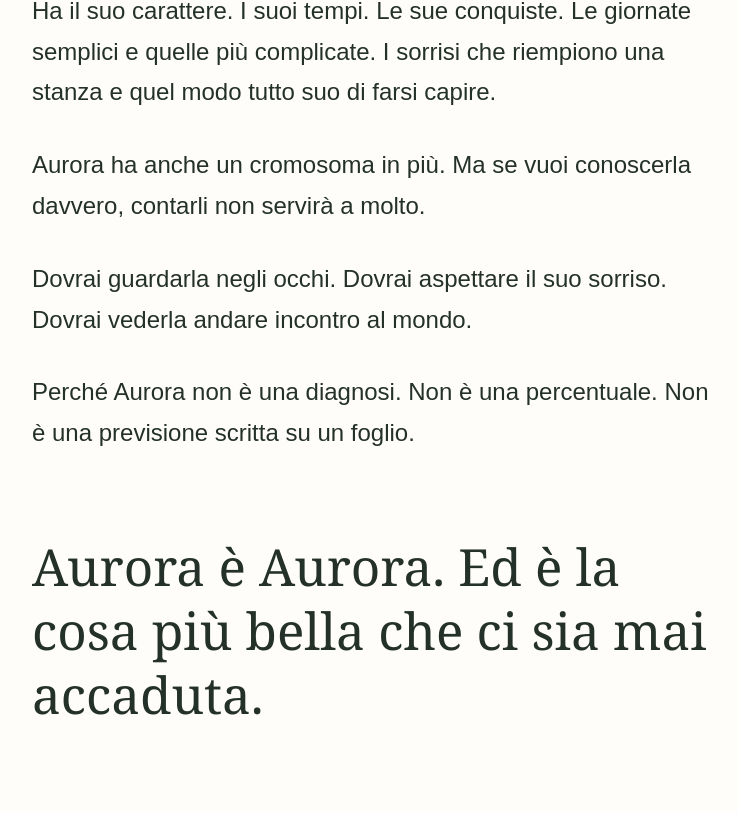
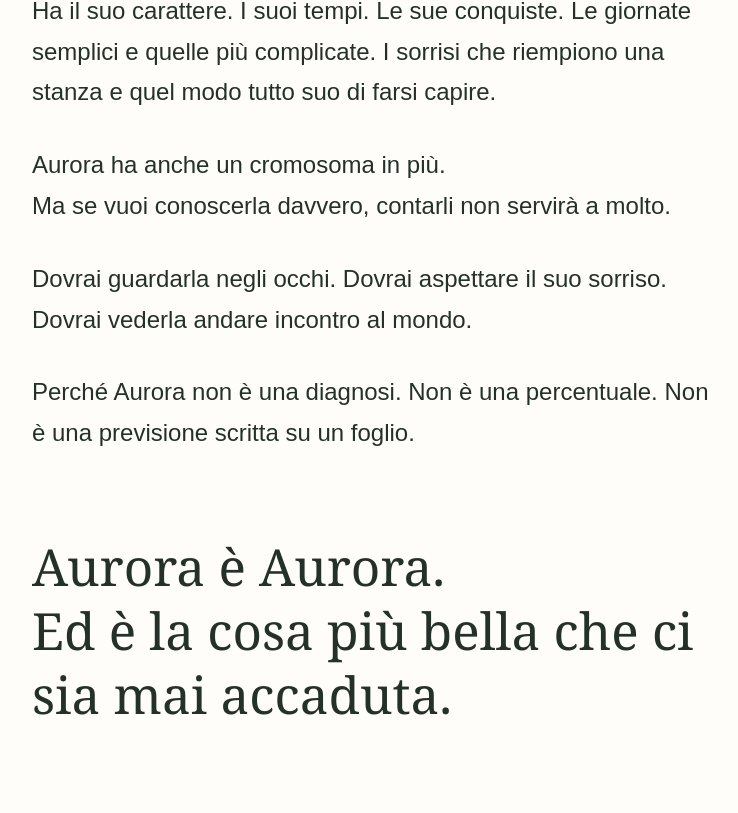
Before and after one commit to Lucare76/insieme-oltre, a Next.js app: page /storie/aurora in a window 1280 px wide. Shown: the part 787-1600 px from the top of the page, without its empty margins (260-998 px from the left). Built offline with nearby package versions, Linux system fonts and the light colour scheme; no server answers.

Commit message:
Rende modificabile la storia di Aurora dal pannello

```diff
--- a/app/storie/aurora/story.css
+++ b/app/storie/aurora/story.css
@@ -12,6 +12,7 @@
 .aurora-page-intro p { margin: 18px 0 0; font: italic clamp(23px, 3vw, 38px)/1.3 Georgia, serif; }
 .aurora-page-prose, .aurora-page-parents { max-width: 760px; margin: 0 auto; padding: 0 32px; }
 .aurora-page-prose p, .aurora-page-parents p { margin: 0 0 32px; font-size: clamp(19px, 2vw, 24px); line-height: 1.7; }
+.aurora-page-prose p, .aurora-page-parents p { white-space: pre-line; }
 .aurora-page-prose .aurora-page-declaration, .aurora-page-parents .aurora-page-declaration { margin: 80px 0; font: 400 clamp(30px, 4vw, 52px)/1.25 Georgia, serif; }
 .aurora-page-pause { min-height: 65vh; display: flex; flex-direction: column; align-items: center; justify-content: end; gap: 32px; padding: 100px 32px 72px; text-align: center; }
 .aurora-page-photo-pause { width: min(100%, 1000px); aspect-ratio: 4 / 3; }
```
